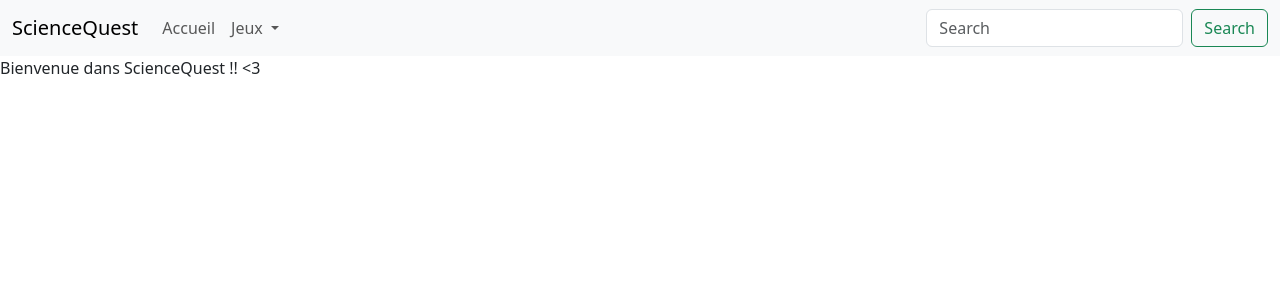
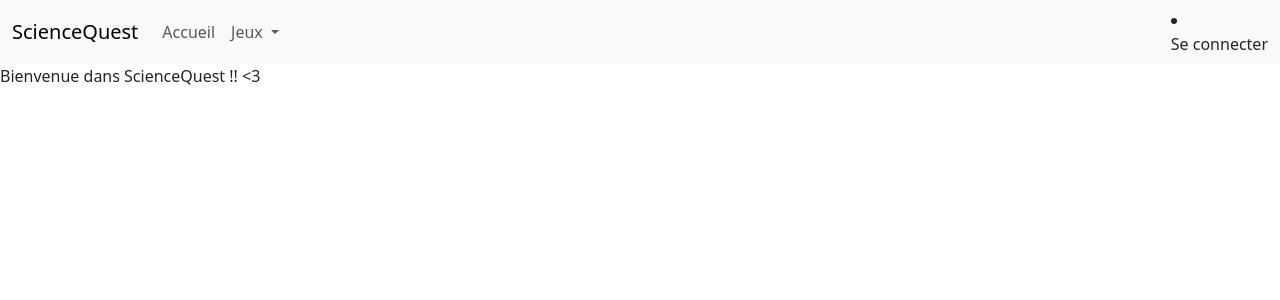
Before and after one commit to JdAlix/ScienceQuest, a Vue app in the folder science-quest/: page /#/ in a window 1280 px wide. Shown: the top 300 px of the page. Built offline with nearby package versions, Linux system fonts and the light colour scheme.

Commit message:
ajouter page login

```diff
--- /dev/null
+++ b/science-quest/src/components/Login.vue
@@ -0,0 +1,29 @@
+<template>
+    <form>
+    <h1 class="h3 mb-3 fw-normal">Se connecter</h1>
+
+    <div class="form-floating">
+      <input type="email" class="form-control" id="floatingInput" placeholder="name@example.com">
+      <label for="floatingInput">Email</label>
+    </div>
+    <div class="form-floating">
+      <input type="password" class="form-control" id="floatingPassword" placeholder="Password">
+      <label for="floatingPassword">Mot de passe</label>
+    </div>
+
+    <div class="checkbox mb-3">
+      <label>
+        <input type="checkbox" value="remember-me"> Remember me
+      </label>
+    </div>
+    <button class="btn btn-lg btn-primary" type="submit">Sign in</button>
+  </form>
+</template>
+
+<style>
+form {
+  display: flex;
+  flex-direction:column;
+  align-items: center;
+}
+</style>
--- a/science-quest/src/components/Titre.vue
+++ b/science-quest/src/components/Titre.vue
@@ -24,7 +24,7 @@
     <div class="collapse navbar-collapse" id="navbarSupportedContent">
       <ul class="navbar-nav me-auto mb-2 mb-lg-0">
         <!--li class="nav-item">
-            todo : trouver un moyen de gerer la page courante
+            TODO : trouver un moyen de gerer la page courante
           <a class="nav-link active" aria-current="page" href="#">Accueil</a>
         </li-->
         <li class="nav-item">
@@ -42,10 +42,8 @@
           </ul>
         </li>
       </ul>
-      <form class="d-flex" role="search">
-        <input class="form-control me-2" type="search" placeholder="Search" aria-label="Search">
-        <button class="btn btn-outline-success" type="submit">Search</button>
-      </form>
+      <!-- TODO : l'afficher que si on n'est pas connecté, sinon afficher l'username (qui sera surement dans le localstorage)-->
+      <li><a class="dropdown-item" href="#/login">Se connecter</a></li>
     </div>
   </div>
 </nav>
--- a/science-quest/src/main.js
+++ b/science-quest/src/main.js
@@ -12,9 +12,11 @@
 import PagePrincipale from "./components/PagePrincipale.vue"
 import NotFound from "./components/erreurs/NotFound.vue"
 import TestParametreURL from "./components/TestParametreURL.vue"
+import Login from "./components/Login.vue"
 
 const routes = [
     { path: '/', component: PagePrincipale },
+    { path: '/login', component: Login },
     { path: '/exemple/:id', component: TestParametreURL },
     { path: '/:pathMatch(.*)*', name: 'NotFound', component: NotFound },
 ]
```
